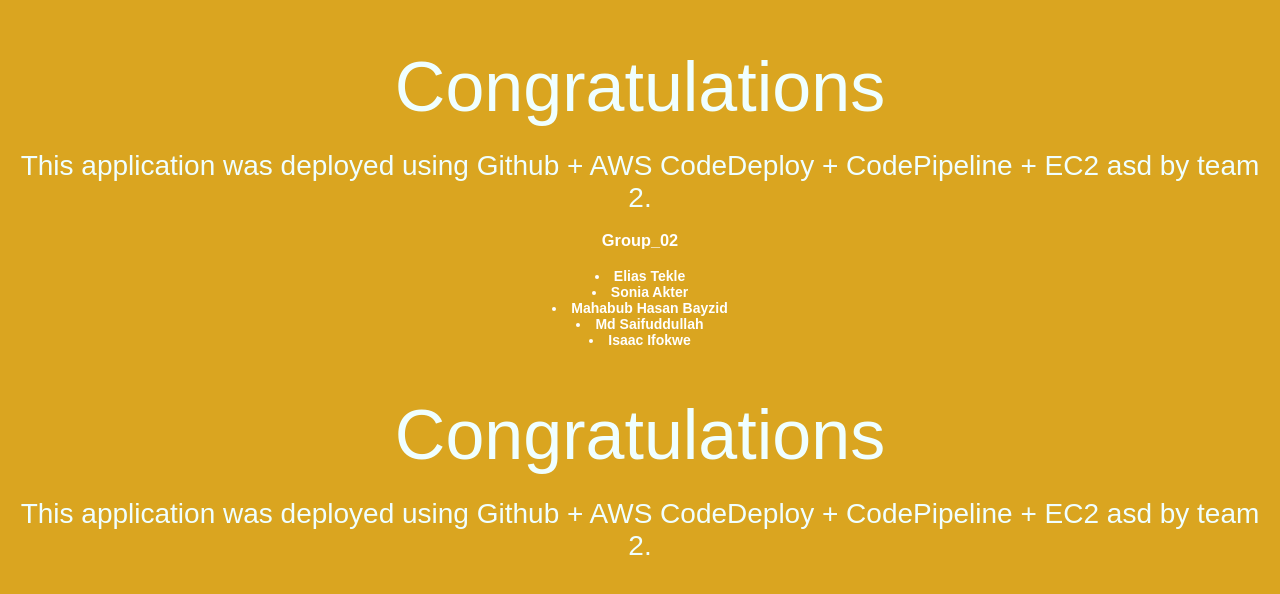
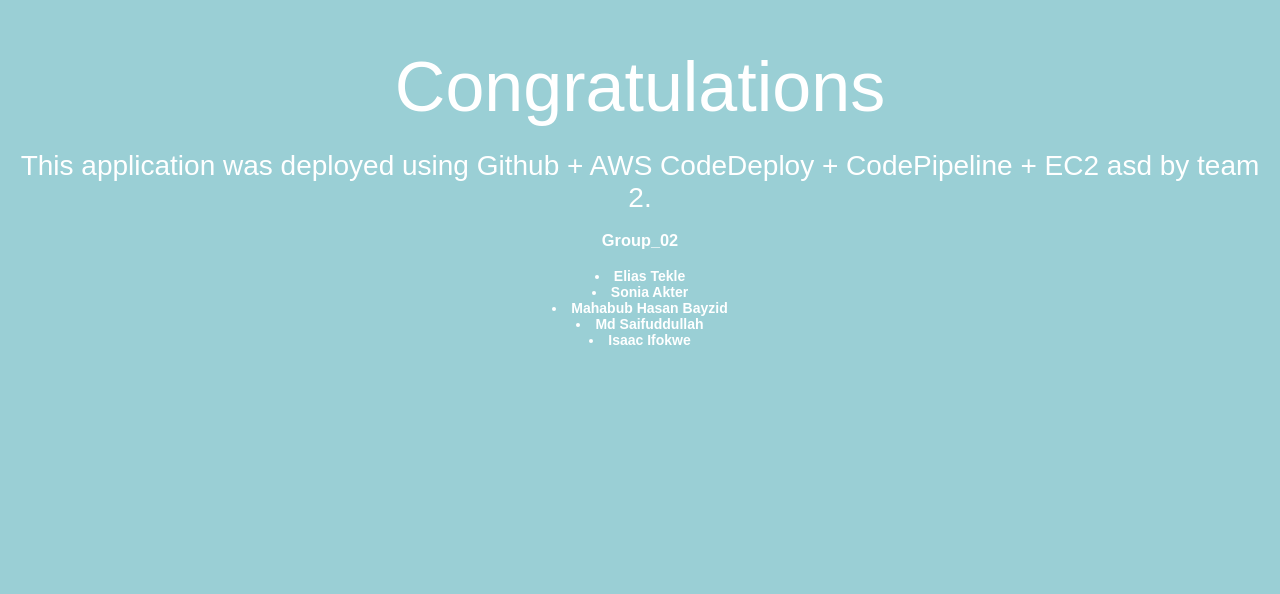
Before and after one commit to Ethiopica/AWSSampleApp, a plain HTML site: page index.html in a window 1280 px wide. Drawn offline with Linux system fonts and the light colour scheme.

Commit message:
Update error_correction

```diff
--- a/index.html
+++ b/index.html
@@ -53,43 +53,3 @@
     </div>
   </body>
 </html>
-
-
-<head>
-  <meta charset="utf-8" />
-  <title>Sample Deployment</title>
-  <style>
-    body {
-      color: #333;
-      background-color: goldenrod;
-      font-family: Arial, sans-serif;
-      font-size: 14px;
-    }
-
-    h1 {
-      font-size: 500%;
-      font-weight: normal;
-      margin-bottom: 0;
-      color: azure;
-    }
-
-    h2 {
-      font-size: 200%;
-      font-weight: normal;
-      margin-bottom: 0;
-      color: azure;
-    }
-  </style>
-</head>
-
-<body>
-  <div align="center">
-    <h1>Congratulations</h1>
-    <h2>
-      This application was deployed using Github + AWS CodeDeploy +
-      CodePipeline + EC2 asd by team 2.
-    </h2>
-  </div>
-</body>
-
-</html>
```
